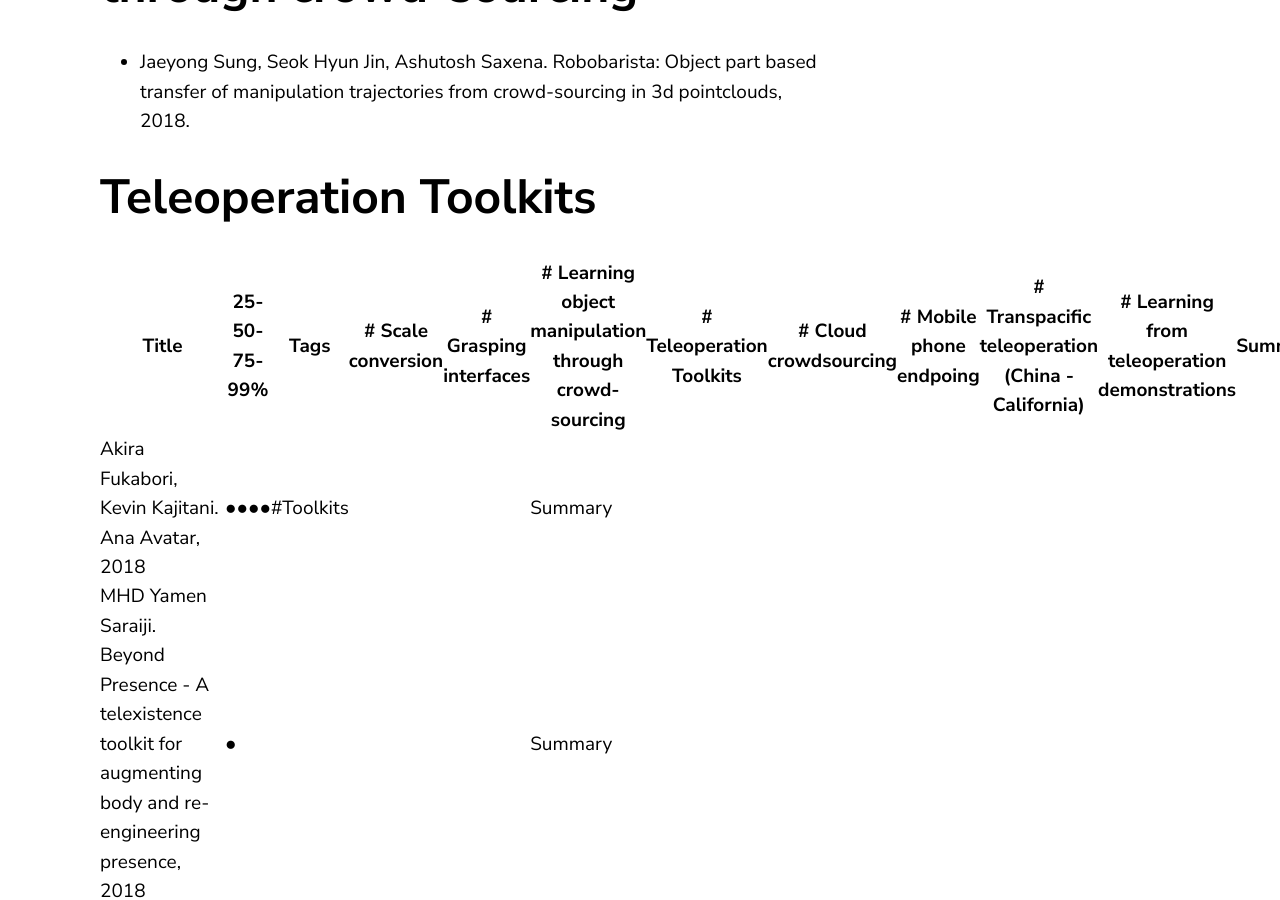
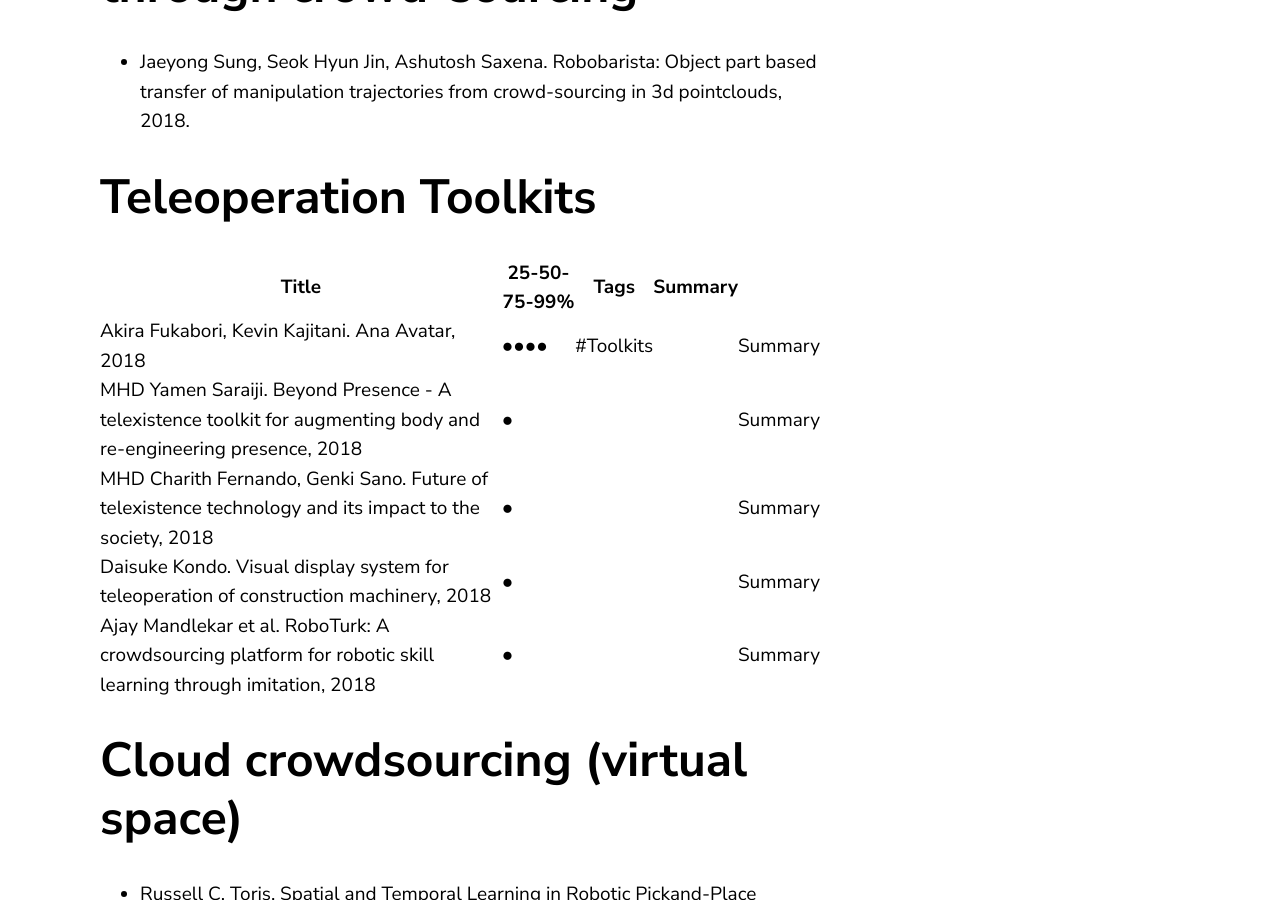
Before and after one commit to jluis9796/jluis9796.github.io, a Jekyll site: the page built from _posts/2020-05-24-telexistence.markdown, in a window 1280 px wide and 900 px high, scrolled down 1292 px. Built offline with Jekyll 4.4.1, drawn with Linux system fonts in a browser that asks for light colours.

Commit message:
Update 2020-05-24-telexistence.markdown

```diff
--- a/_posts/2020-05-24-telexistence.markdown
+++ b/_posts/2020-05-24-telexistence.markdown
@@ -36,14 +36,6 @@ date:   2020-05-24 13:34:36 +0900
       <th>Title</th>
       <th>25-50-75-99%</th>
       <th>Tags</th>
-      <th># Scale conversion</th>
-      <th># Grasping interfaces</th>
-      <th># Learning object manipulation through crowd-sourcing</th>
-      <th># Teleoperation Toolkits</th>
-      <th># Cloud crowdsourcing</th>
-      <th># Mobile phone endpoing</th>
-      <th># Transpacific teleoperation (China - California)</th>
-      <th># Learning from teleoperation demonstrations</th>
       <th>Summary</th>
     </tr>
   </thead>
```
